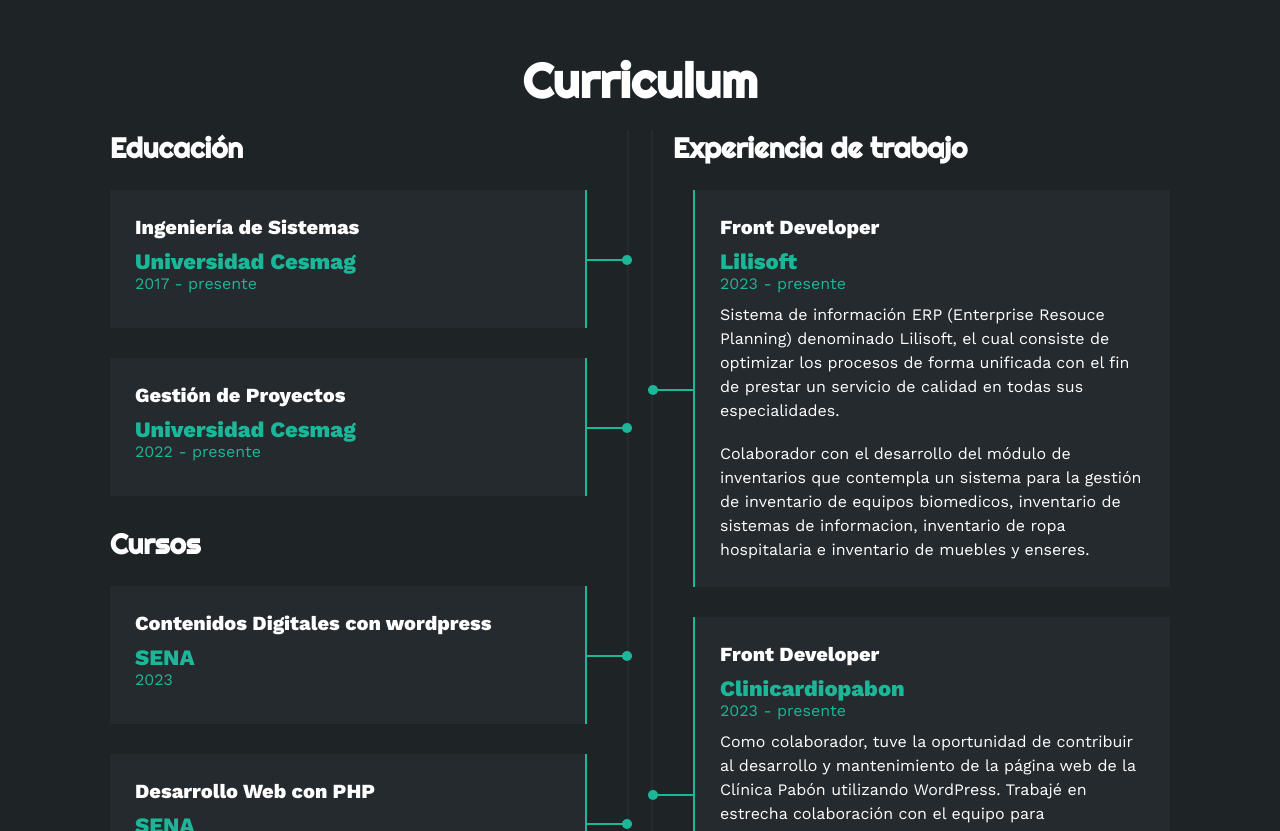
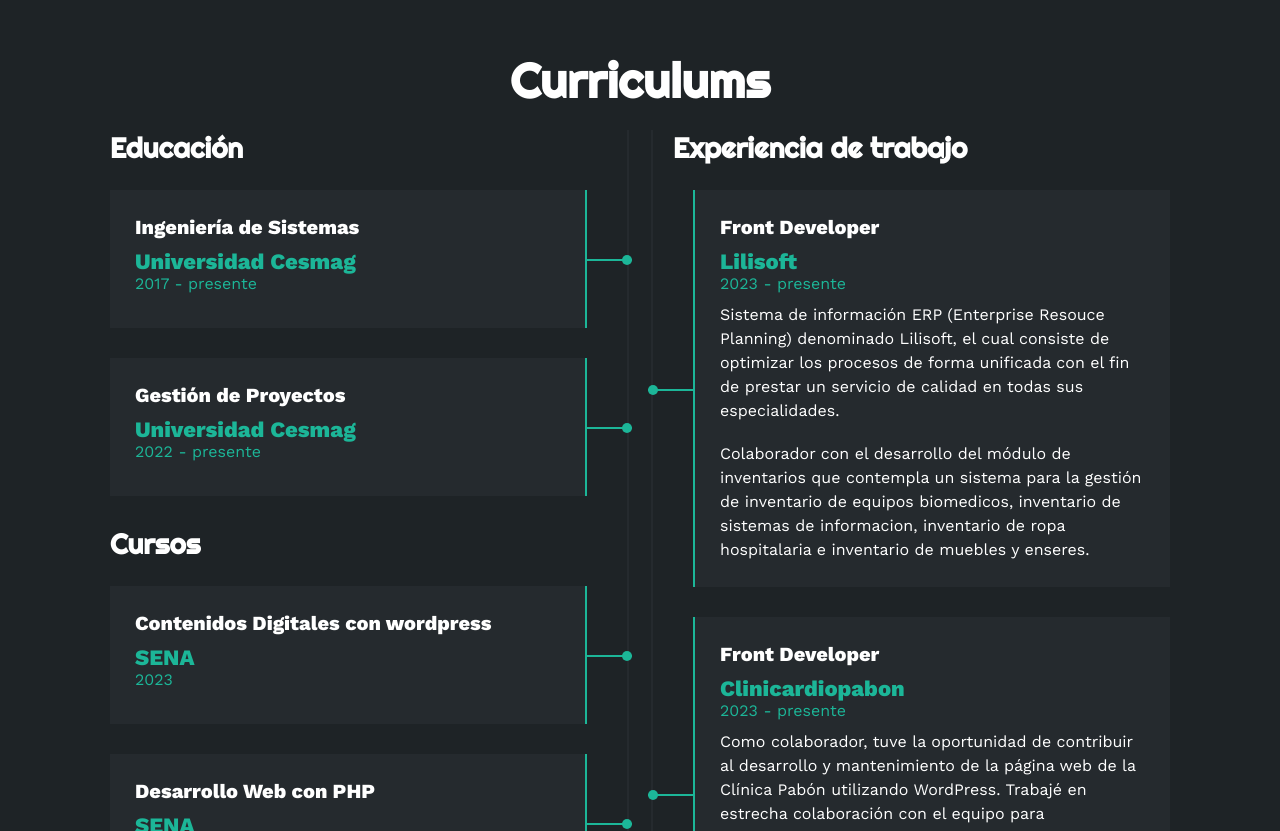
Before and after one commit to JacoboZabala/Portfolio, a plain HTML site: page index.html in a window 1280 px wide. Shown: the part 1767-2598 px from the top of the page. Drawn offline with nearby package versions, Linux system fonts and the light colour scheme.

Commit message:
portfolio

```diff
--- a/index.html
+++ b/index.html
@@ -141,7 +141,7 @@
     <!-- SECCION CURRICULUM -->
     <section id="curriculum" class="curriculum">
         <div class="contenido-seccion">
-            <h2>Curriculum</h2>
+            <h2>Curriculums</h2>
             <div class="fila">
                 <div class="col izquierda">
                     <h3>Educación</h3>
```
